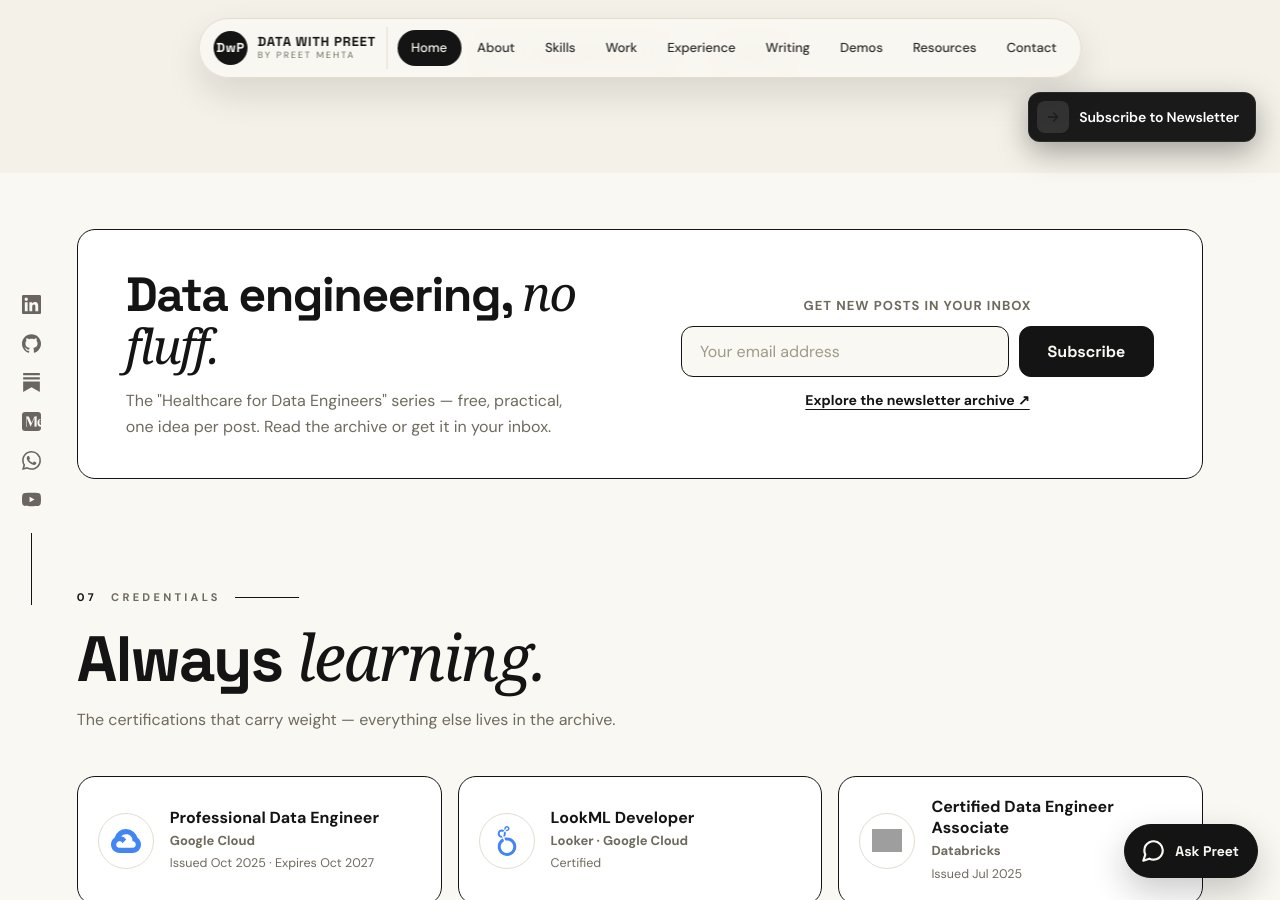
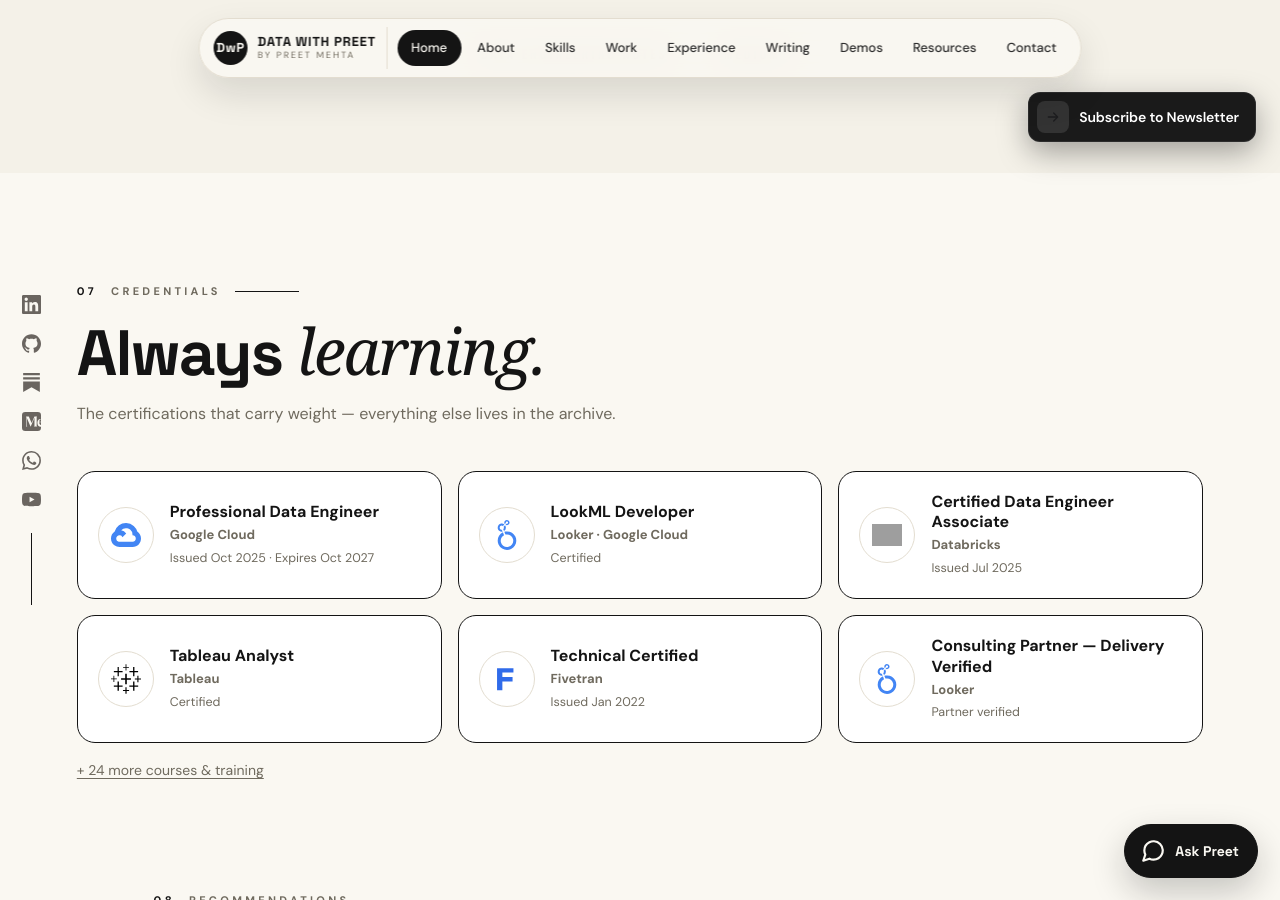
Before and after one commit to datawithpreet/datawithpreet.github.io, a Jekyll site: the page index.html, which Jekyll copies as it is, in a window 1280 px wide and 900 px high, scrolled down 9123 px. Built offline with Jekyll 4.4.1, drawn with Linux system fonts in a browser that asks for light colours; some web fonts are replaced; grey boxes are pictures that could not be loaded.

Commit message:
Remove old newsletter signup box (no-fluff band)

```diff
--- a/index.html
+++ b/index.html
@@ -678,26 +678,7 @@
         </script>
       </section>
 
-    <!-- ================= NEWSLETTER ================= -->
-    <div class="newsletter-band reveal">
-      <div class="newsletter-copy">
-        <h2>Data engineering, <span class="serif">no fluff.</span></h2>
-        <p>The "Healthcare for Data Engineers" series — free, practical, one idea per post. Read the archive or get it in your inbox.</p>
-      </div>
-      <div class="newsletter-cta">
-        <form class="newsletter-form" action="https://masterdataengineering.substack.com/api/v1/free?nojs=true" method="post" target="newsletter-submit-frame">
-          <label class="nl-label" for="newsletterEmail">Get new posts in your inbox</label>
-          <div class="nl-row">
-            <input class="nl-input" id="newsletterEmail" type="email" name="email" placeholder="Your email address" autocomplete="email" inputmode="email" required>
-            <button class="nl-btn" type="submit">Subscribe</button>
-          </div>
-          <p class="nl-success" role="status" hidden>Thanks for subscribing. If you're new, check your inbox to confirm your subscription.</p>
-          <p class="nl-error" role="alert" hidden>Enter a valid email address and try again.</p>
-        </form>
-        <iframe class="substack-hidden" name="newsletter-submit-frame" title="Newsletter subscription response" tabindex="-1" aria-hidden="true"></iframe>
-        <span class="newsletter-note"><a href="https://masterdataengineering.substack.com" target="_blank" rel="noopener">Explore the newsletter archive ↗</a></span>
-      </div>
-    </div>
+
 
     <!-- ================= CERTIFICATIONS ================= -->
     <section class="section" id="learning" >
```
